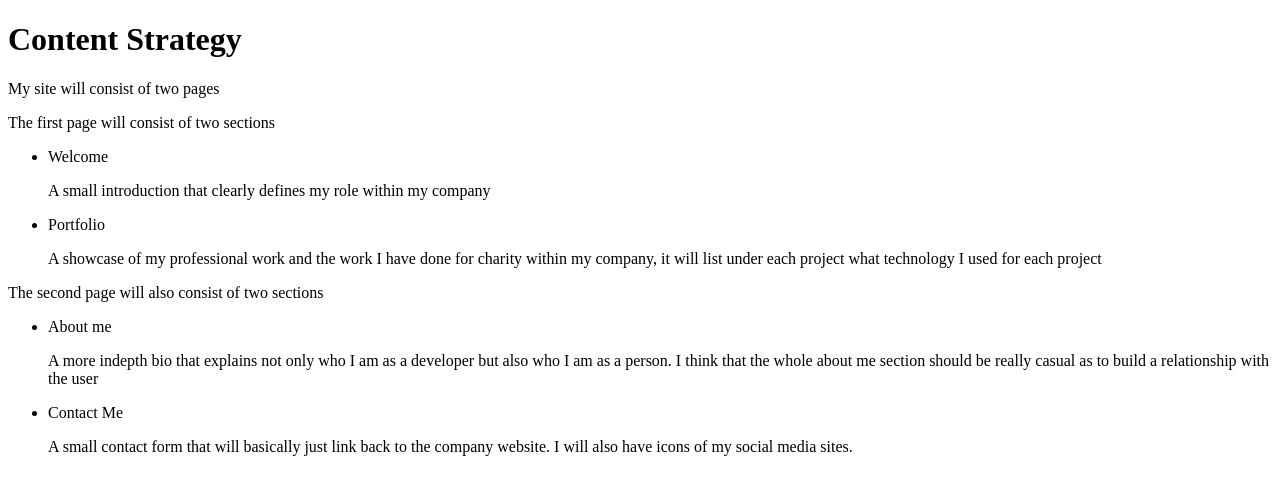
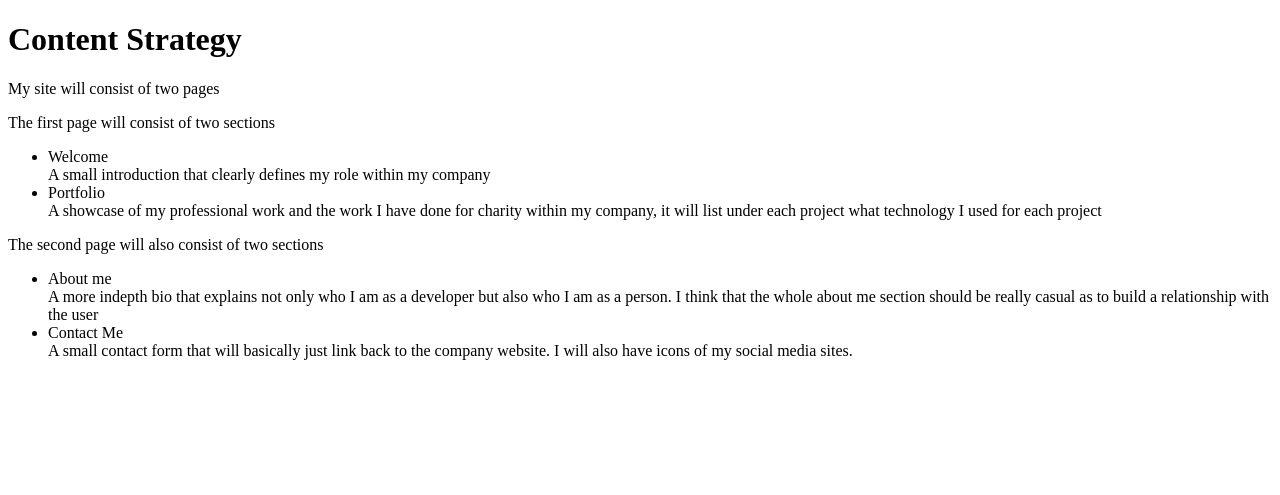
Before and after one commit to dbranch82/danielle-about-me, a PHP site: page /milestone-2.php in a window 1280 px wide. Shown: the top 495 px of the page. Run offline with PHP 8.4, Linux system fonts and the light colour scheme.

Commit message:
fixed incorrect <p> tags and styled li tags

```diff
--- a/public_html/documentation/milestone-2.php
+++ b/public_html/documentation/milestone-2.php
@@ -9,19 +9,19 @@
 		<p>The first page will consist of two sections</p>
 		<ul>
 			<li>Welcome</li>
-			<p>A small introduction that clearly defines my role within my company</p>
+			<li style="list-style: none;">A small introduction that clearly defines my role within my company</li>
 			<li>Portfolio</li>
-			<p>A showcase of my professional work and the work I have done for charity within my company, it will list under each project
-			what technology I used for each project</p>
+			<li style="list-style: none;" >A showcase of my professional work and the work I have done for charity within my company, it will list under each project
+			what technology I used for each project</li>
 		</ul>
 		<p>The second page will also consist of two sections</p>
 		<ul>
 			<li>About me</li>
-			<p>A more indepth bio that explains not only who I am as a developer but also who I am as a person. I think that the
-			whole about me section should be really casual as to build a relationship with the user</p>
+			<li style="list-style: none;" >A more indepth bio that explains not only who I am as a developer but also who I am as a person. I think that the
+			whole about me section should be really casual as to build a relationship with the user</li>
 			<li>Contact Me</li>
-			<p>A small contact form that will basically just link back to the company website. I will also have icons of my social
-			media sites. </p>
+			<li style="list-style: none;">A small contact form that will basically just link back to the company website. I will also have icons of my social
+			media sites. </li>
 		</ul>
 	</body>
 </html>
```
